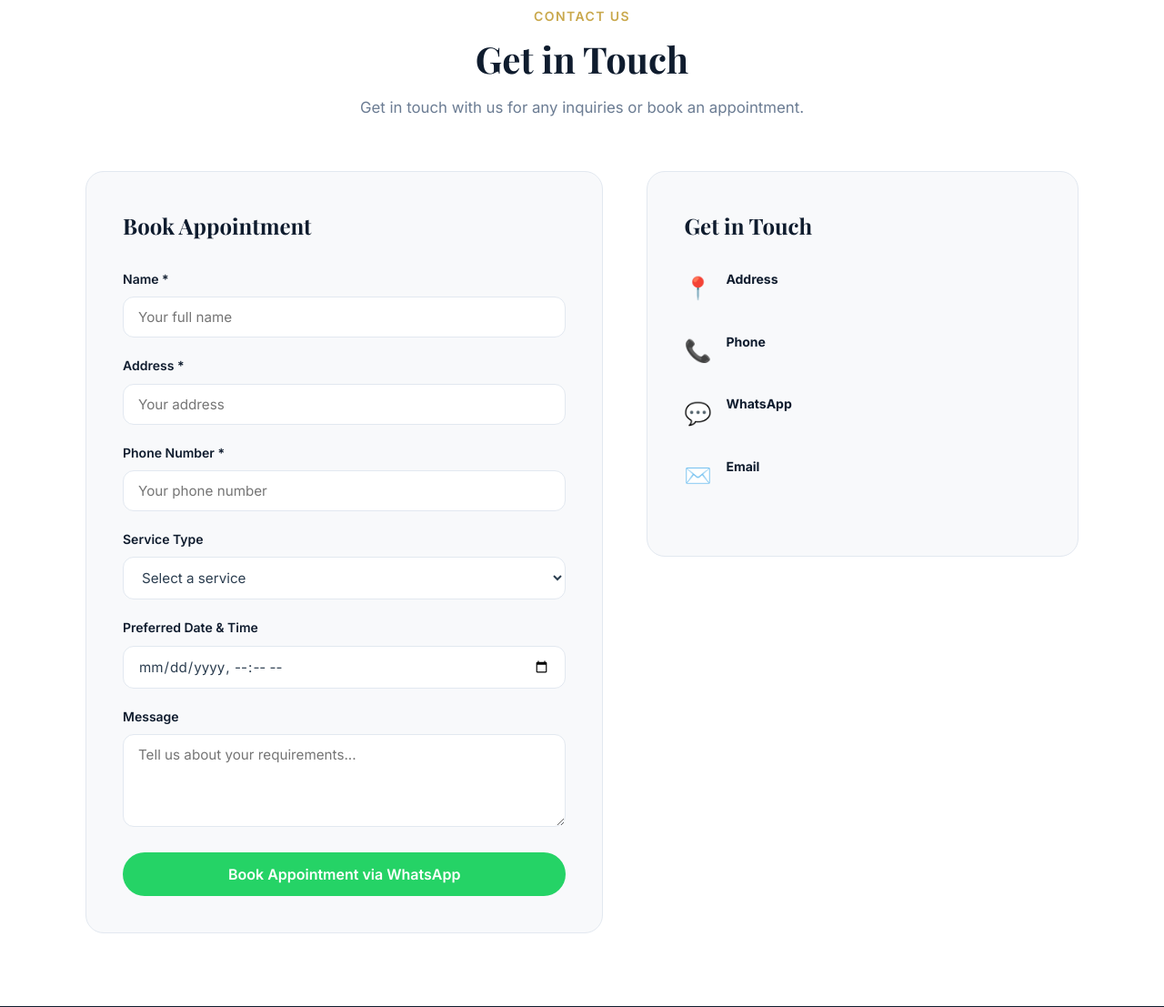
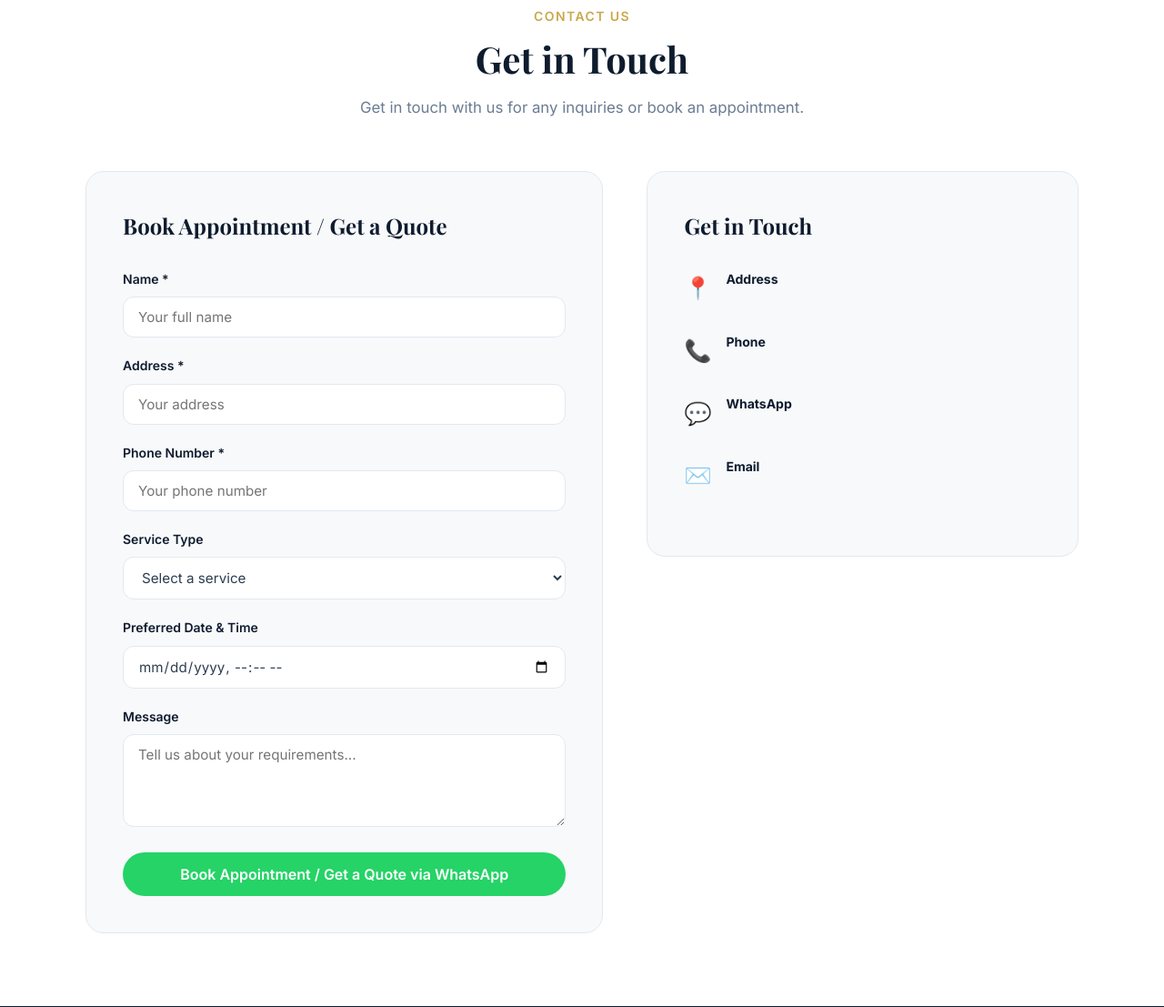
Before and after one commit to mwassayahmad123/prime_carpet_uk, a Node project: template nest-app/views/index.hbs in a window 1280 px wide. Shown: the part 3148-4255 px from the top of the page at 91% size. Run offline with Node 20 templates, Linux system fonts and the light colour scheme; the template is opened without the code that fills it, so the values that code supplies are empty.

Commit message:
get a quote added

```diff
--- a/nest-app/views/partials/contact.hbs
+++ b/nest-app/views/partials/contact.hbs
@@ -10,7 +10,7 @@
 
     <div class="contact__grid">
       <div class="contact__form-wrapper">
-        <h3 class="contact__form-title">Book Appointment</h3>
+        <h3 class="contact__form-title">Book Appointment / Get a Quote</h3>
         <form class="contact__form js-contact-form" data-whatsapp="{{contact.whatsappHref}}" data-company="{{companyName}}">
           <div class="form-group">
             <label for="name">Name *</label>
@@ -47,7 +47,7 @@
             <textarea id="message" name="message" rows="4" placeholder="Tell us about your requirements..."></textarea>
           </div>
 
-          <button type="submit" class="btn btn--whatsapp btn--lg">Book Appointment via WhatsApp</button>
+          <button type="submit" class="btn btn--whatsapp btn--lg">Book Appointment / Get a Quote via WhatsApp</button>
         </form>
       </div>
 
--- a/src/components/Contact.tsx
+++ b/src/components/Contact.tsx
@@ -60,7 +60,7 @@
 
         <div className="contact__grid">
           <div className="contact__form-wrapper">
-            <h3 className="contact__form-title">Book Appointment</h3>
+            <h3 className="contact__form-title">Book Appointment / Get a Quote</h3>
             <form className="contact__form" onSubmit={handleWhatsAppSubmit}>
               <div className="form-group">
                 <label htmlFor="name">Name *</label>
@@ -129,7 +129,7 @@
               </div>
 
               <button type="submit" className="btn btn--whatsapp btn--lg">
-                Book Appointment via WhatsApp
+                Book Appointment / Get a Quote via WhatsApp
               </button>
             </form>
           </div>
```
